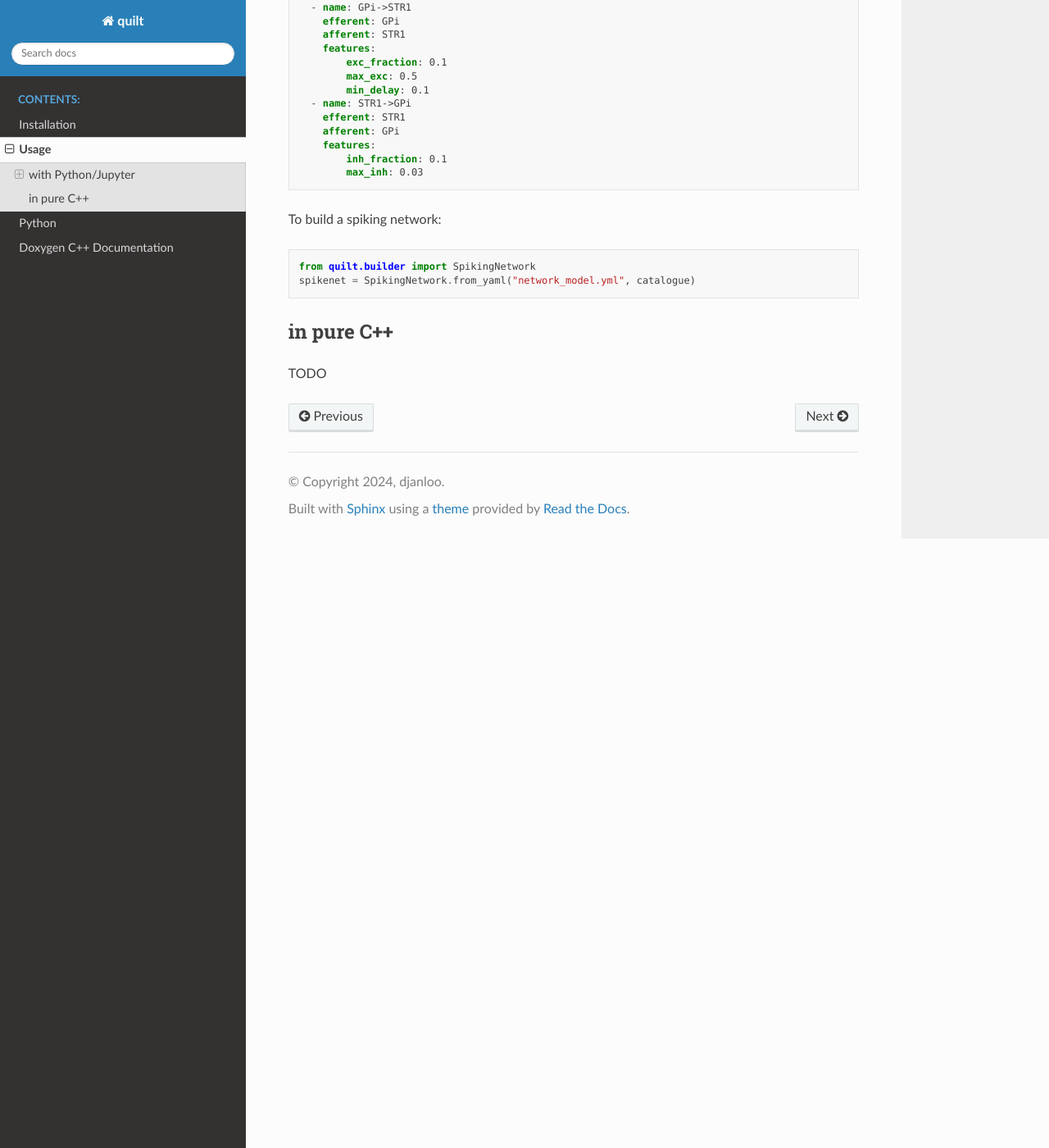
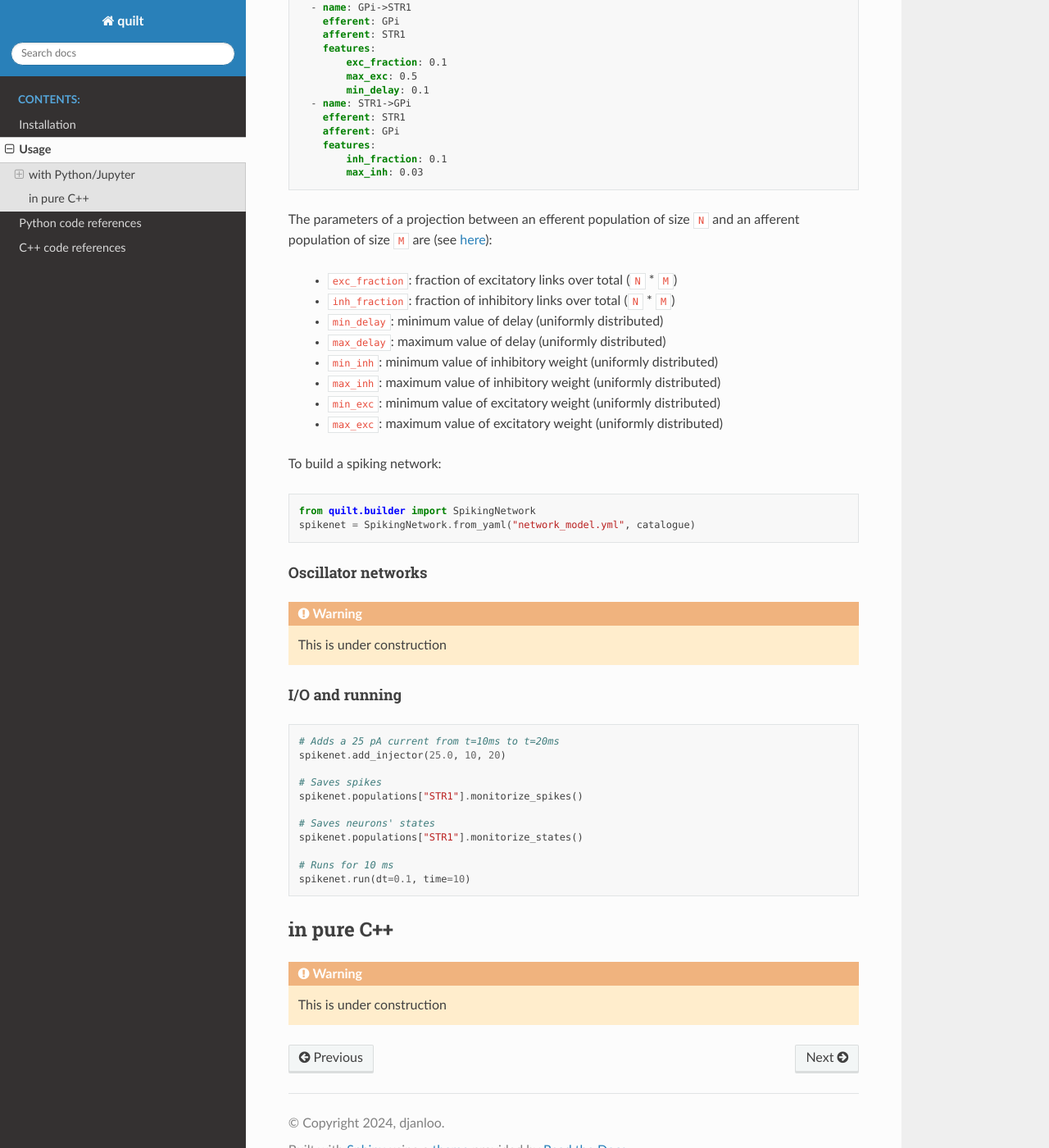
Before and after one commit to djanloo/quilt, a Sphinx documentation site: the page built from docs/usage.rst, in a window 1280 px wide and 1400 px high, scrolled down 1316 px. Shown: the whole window at 82% size. Built offline with Sphinx 7.4.7 and the Read the Docs theme 2.0.0, drawn with Linux system fonts in a browser that asks for light colours; some of the changed text lies outside the part shown.

Commit message:
some docs

```diff
--- a/docs/autodoc_py.rst
+++ b/docs/autodoc_py.rst
@@ -1,5 +1,5 @@
-Python
-======
+Python code references
+======================
 
 .. automodule:: quilt.builder
       :members:
--- a/docs/usage.rst
+++ b/docs/usage.rst
@@ -3,7 +3,7 @@ Usage
 
 with Python/Jupyter
 -------------------
-Configuration files are written in yaml.
+Configuration files are written in yaml. See also `the example notebook <https://github.com/djanloo/quilt/blob/main/example.ipynb>`_.
 
 Neuron catalogues
 ^^^^^^^^^^^^^^^^^
@@ -79,6 +79,18 @@ Each population uses a model defined in a catalogue.
             inh_fraction: 0.1
             max_inh: 0.03
 
+The parameters of a projection between an efferent population of size ``N`` and an afferent population of size ``M`` are (see `here <https://github.com/djanloo/quilt/issues/2>`_):
+
+  - ``exc_fraction``: fraction of excitatory links over total (``N`` * ``M``)
+  - ``inh_fraction``: fraction of inhibitory links over total (``N`` * ``M``)
+  - ``min_delay``: minimum value of delay (uniformly distributed)
+  - ``max_delay``: maximum value of delay (uniformly distributed)
+  - ``min_inh``: minimum value of inhibitory weight (uniformly distributed)
+  - ``max_inh``: maximum value of inhibitory weight (uniformly distributed)
+  - ``min_exc``: minimum value of excitatory weight (uniformly distributed)
+  - ``max_exc``: maximum value of excitatory weight (uniformly distributed)
+
+
 To build a spiking network:
 
 .. code-block:: python
@@ -86,8 +98,36 @@ To build a spiking network:
     from quilt.builder import SpikingNetwork
     spikenet = SpikingNetwork.from_yaml("network_model.yml", catalogue)
 
+Oscillator networks
++++++++++++++++++++
+
+.. warning::
+
+  This is under construction
+
+I/O and running
++++++++++++++++
+
+.. code-block:: python
+
+    # Adds a 25 pA current from t=10ms to t=20ms
+    spikenet.add_injector(25.0, 10, 20)
+
+    # Saves spikes
+    spikenet.populations["STR1"].monitorize_spikes()
+
+    # Saves neurons' states
+    spikenet.populations["STR1"].monitorize_states()
+
+    # Runs for 10 ms
+    spikenet.run(dt=0.1, time=10)
+
+
+
 
 in pure C++
 -----------
 
-TODO
+.. warning::
+
+  This is under construction
```
Also changed, not shown: docs/autodoc_cpp.rst (+13 -6 lines), 6 other files.
